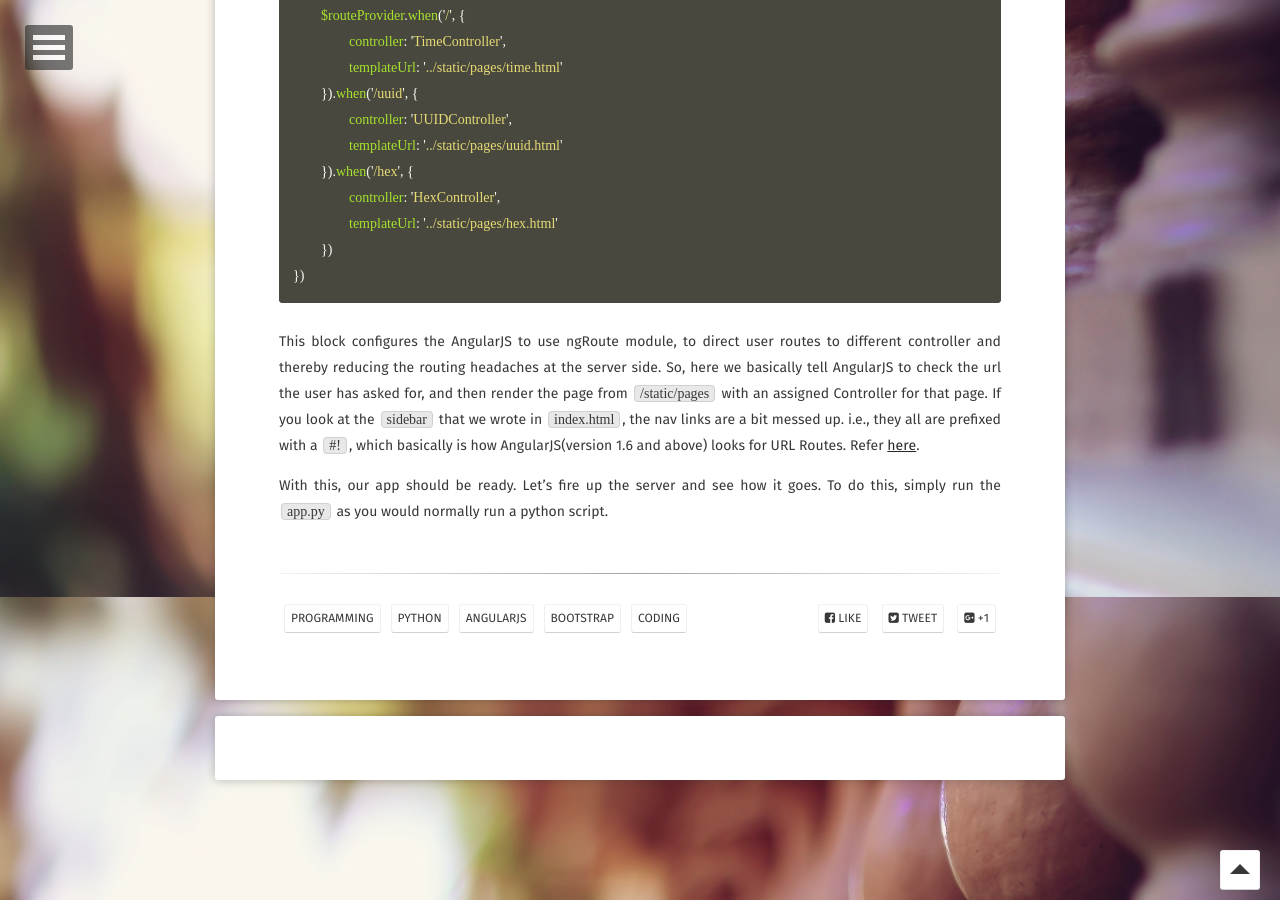
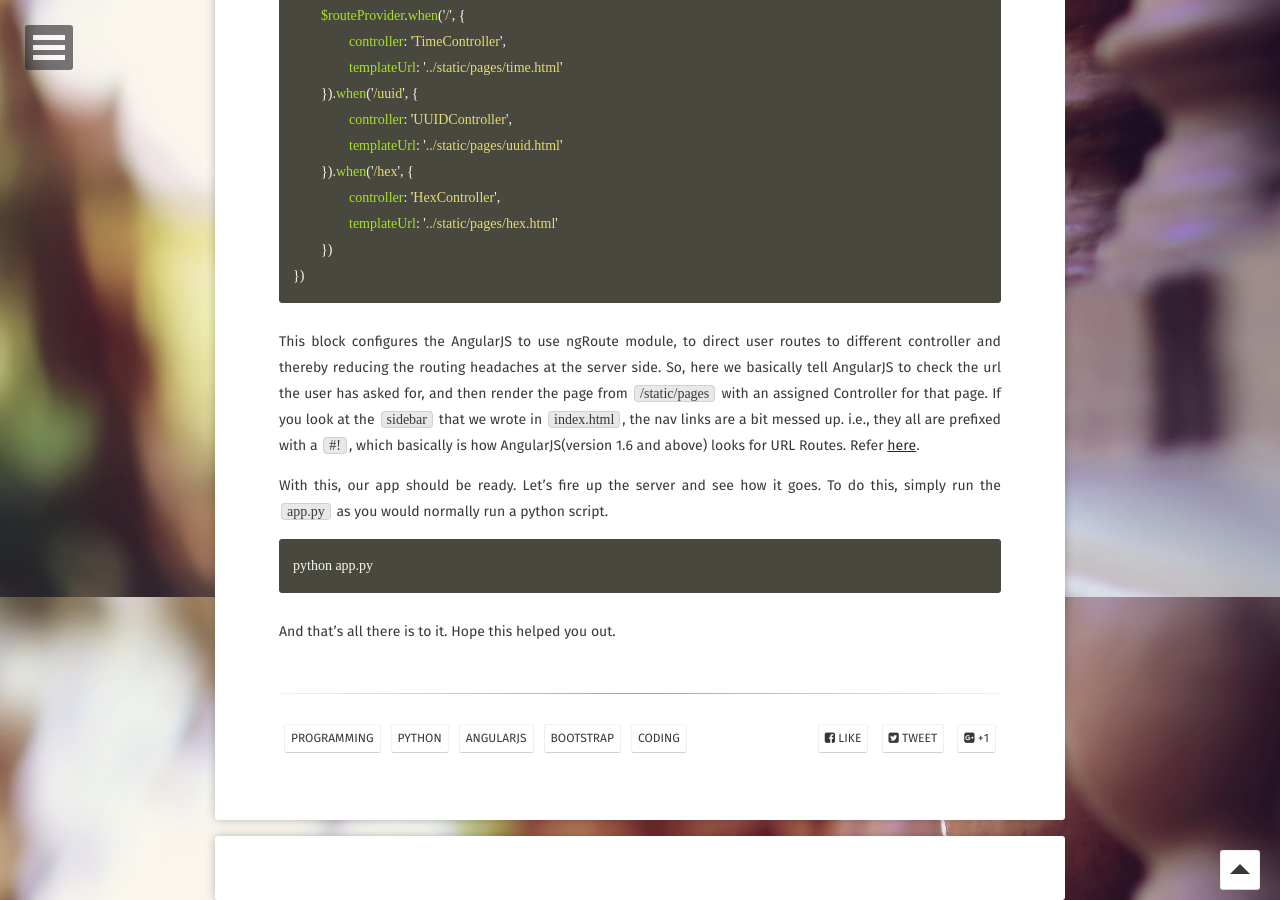
Before and after one commit to sreecodeslayer/sreecodeslayer.github.io, a Jekyll site: the page built from _posts/2017-09-22-flask-socketio-angular-tutorial.md, in a window 1280 px wide and 900 px high, scrolled down 7503 px. Built offline with Jekyll 4.4.1, drawn with Linux system fonts in a browser that asks for light colours; some web fonts are replaced; comment, search, counter and statistics services are not loaded.

````diff
--- a/_posts/2017-09-22-flask-socketio-angular-tutorial.md
+++ b/_posts/2017-09-22-flask-socketio-angular-tutorial.md
@@ -287,3 +287,9 @@ This block configures the AngularJS to use ngRoute module, to direct user routes
 If you look at the `sidebar` that we wrote in `index.html`, the nav links are a bit messed up. i.e., they all are prefixed with a `#!`, which basically is how AngularJS(version 1.6 and above) looks for URL Routes. Refer [here](https://stackoverflow.com/questions/41226122/url-hash-bang-prefix-instead-of-simple-hash-in-angular-1-6).
 
 With this, our app should be ready. Let's fire up the server and see how it goes. To do this, simply run the `app.py` as you would normally run a python script.
+
+```
+python app.py
+```
+
+And that's all there is to it. Hope this helped you out.
````
Also changed, not shown: other parts of _posts/2017-09-22-flask-socketio-angular-tutorial.md (+1 -1 lines).
